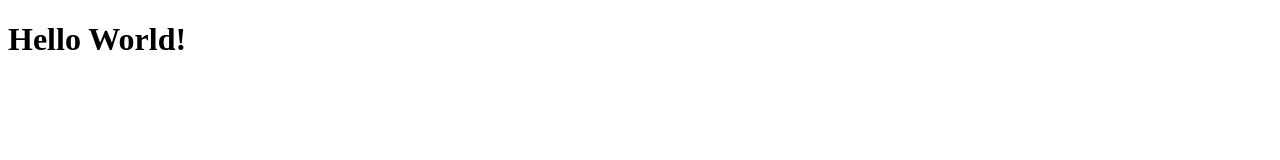
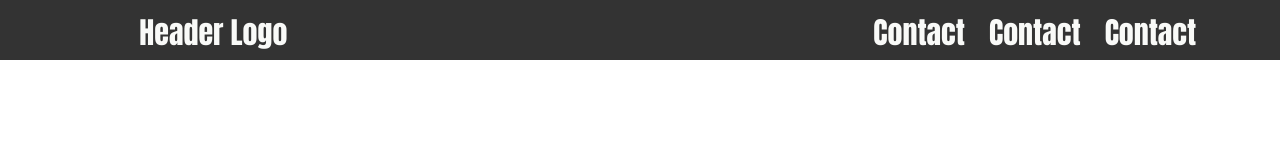
Before and after one commit to Ethan-Ryan-Anderson/Odin-Landing-Page, a plain HTML site: page index.html in a window 1280 px wide. Drawn offline with Linux system fonts and the light colour scheme.

Commit message:
modified:   index.html,  style.css     Completed header         Header is completed with "logo" and "buttons"

```diff
--- a/index.html
+++ b/index.html
@@ -8,6 +8,14 @@
     <link rel="stylesheet" href="style.css">
 </head>
 <body>
-    <h1>Hello World!</h1>
+    <div class="navbar">
+        <div class="navleft">Header Logo</div>
+        <div class="navmid"></div>
+        <div class="navright">
+            <a href="https://tinyurl.com/bddwuckk">Contact</a>
+            <a href="https://tinyurl.com/bddwuckk">Contact</a>
+            <a href="https://tinyurl.com/bddwuckk">Contact</a>
+        </div>
+    </div>
 </body>
 </html>
--- a/style.css
+++ b/style.css
@@ -1,3 +1,47 @@
-.h1 {
-    font-size: 48px;
+
+/*Set All Default Margins to zero*/
+* {
+    margin: 0;
 }
+
+/*Set the BG, Height and flex of the 'navbar' div*/
+.navbar {
+    background-color: #333;
+    height: 60px;
+    display: flex;
+
+}
+
+/*Apply flex 1 to all of the divs in 'navbar' class*/
+.navbar div {
+    flex: 1;
+    margin: 5px;
+    padding: 5px;
+}
+
+/*Apply font option and style to 'navleft' class Header Logo*/
+.navbar .navleft {
+    font-size: 30px;
+    color: #f9faf8;
+    font-family: Impact, 'Arial Narrow Bold', sans-serif;
+    font-weight: bolder;
+    text-align: center;
+}
+
+/*Centers content in navright class*/
+.navbar .navright {
+    justify-content: center;
+
+}
+
+
+/*Applys style to all the "buttons"*/
+.navbar a {
+   margin-left: 10px;
+   margin-right: 10px;
+   color: #f9faf8;
+   text-decoration: none;
+   font-weight: bolder;
+   font-family: Impact, 'Arial Narrow Bold', sans-serif;
+   font-size: 30px;
+}
```
